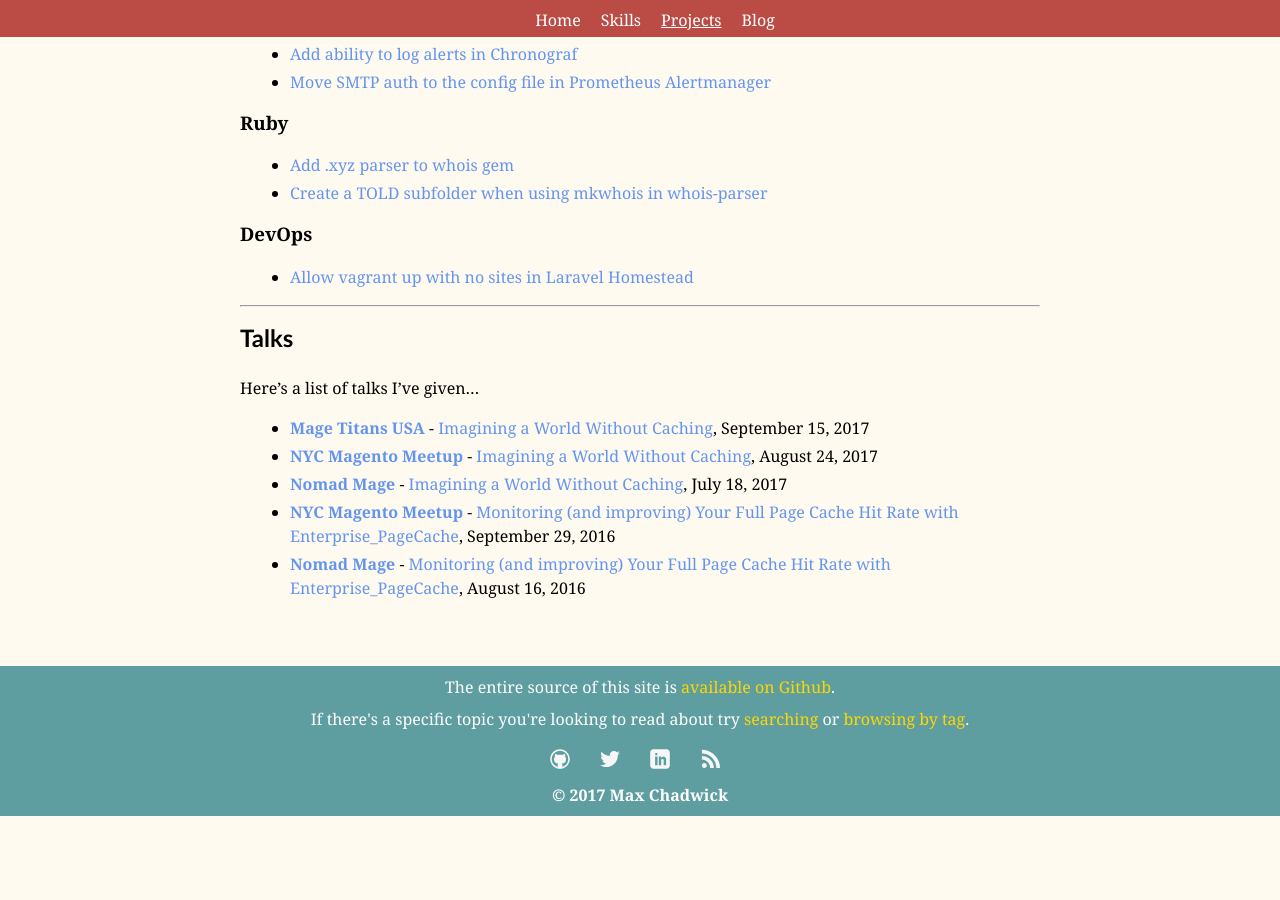
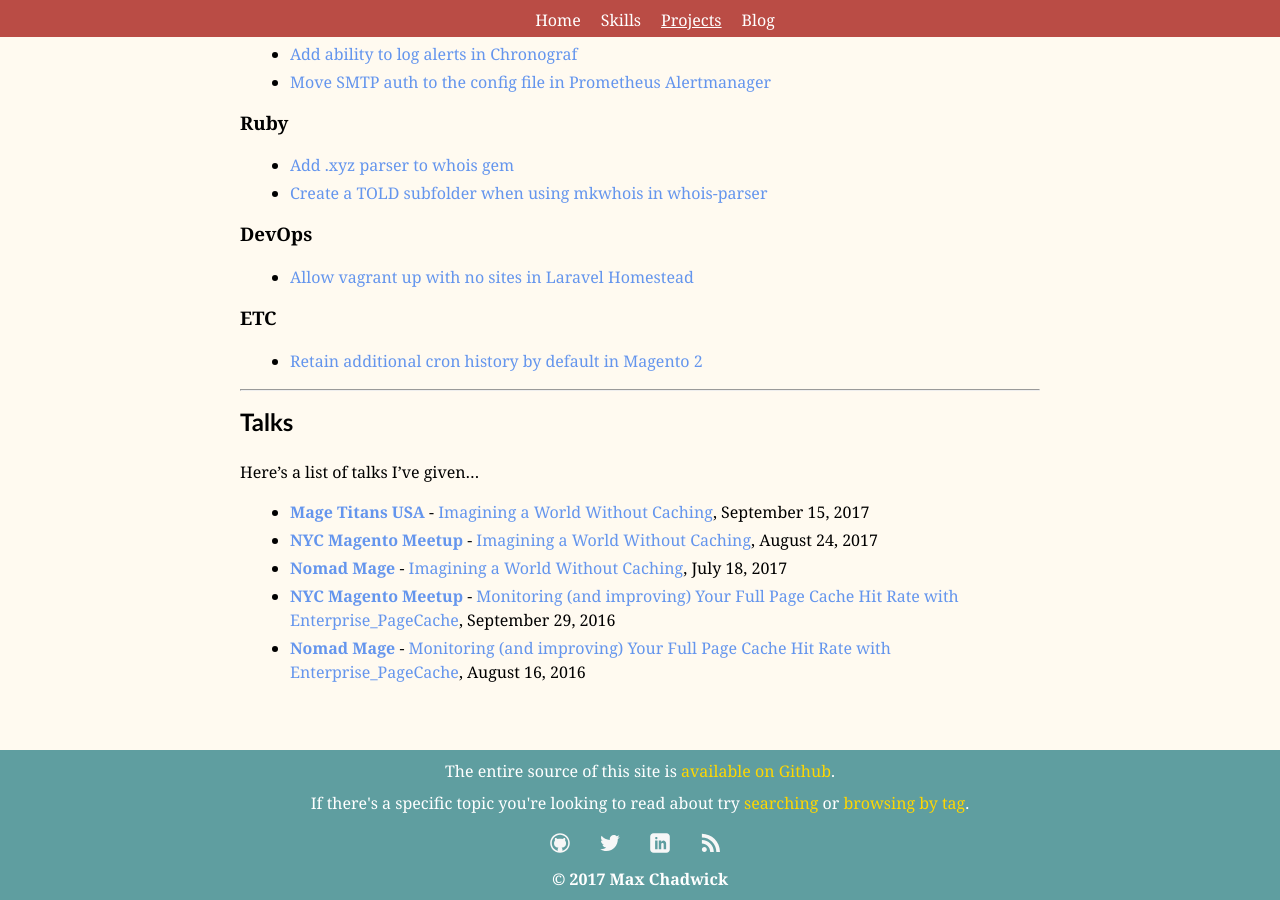
Before and after one commit to mpchadwick/mpchadwick.github.io, a Jekyll site: the page built from projects/index.md, in a window 1280 px wide and 900 px high, scrolled down 2287 px. Built offline with Jekyll 4.4.1, drawn with Linux system fonts in a browser that asks for light colours; before the commit the page ends 3103 px from its top, so only the background shows below that.

Commit message:
Add Magento 2 #11463

```diff
--- a/projects/index.md
+++ b/projects/index.md
@@ -95,6 +95,10 @@ I like to contribute back to the tools I use. Here are some of my open source co
 
 - [Allow vagrant up with no sites in Laravel Homestead](https://github.com/laravel/homestead/pull/326)
 
+### ETC
+
+- [Retain additional cron history by default in Magento 2](https://github.com/magento/magento2/pull/11463)
+
 ---
 
 ## Talks
```
